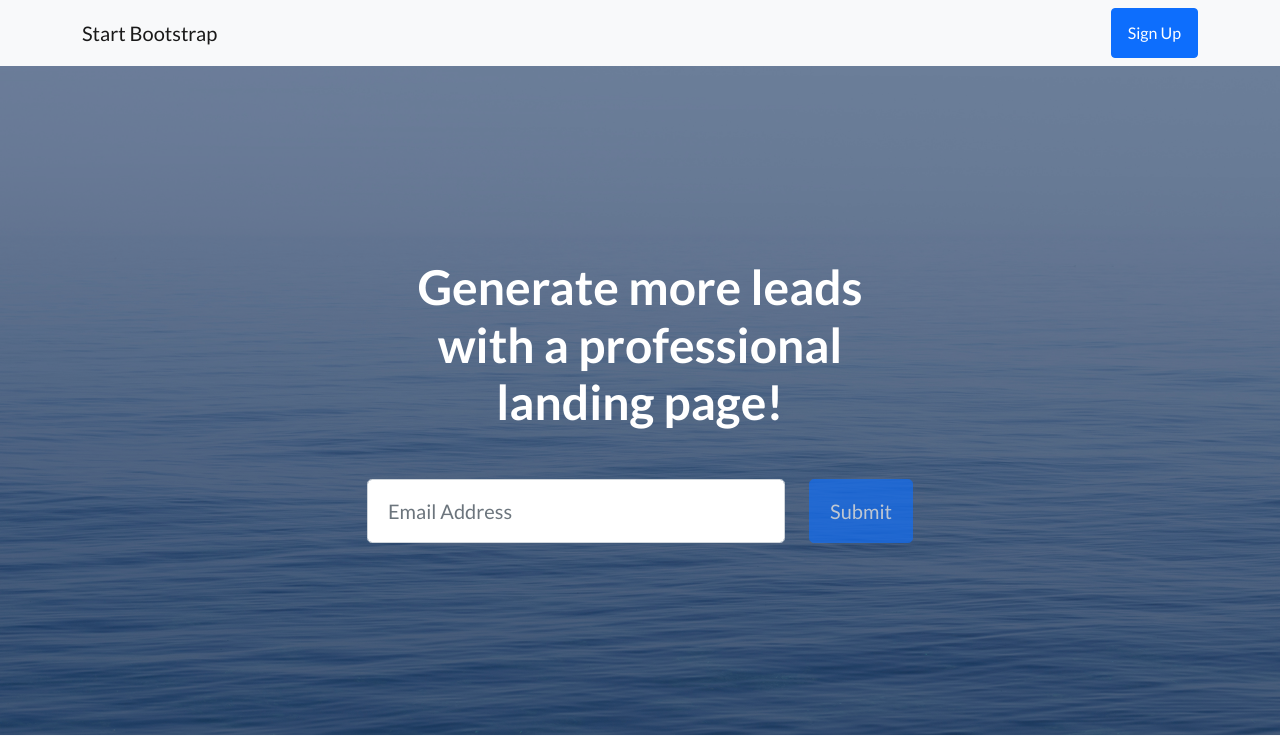
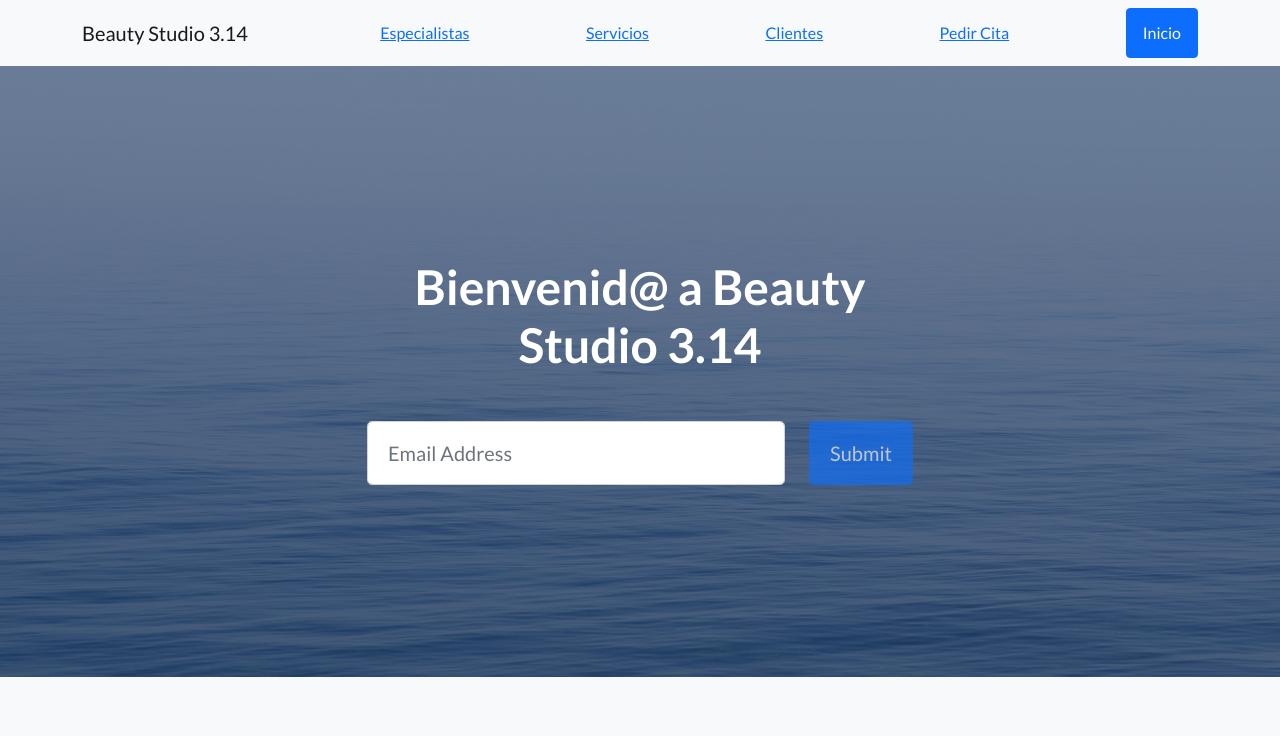
Before and after one commit to yuliyabundur/ProyectoStudio, a Django app: page / in a window 1280 px wide. Shown: the top 736 px of the page. Run offline with Django 4.2, Linux system fonts and the light colour scheme; some libraries are stand-ins or nearby versions.

Commit message:
add navigation

```diff
--- a/AppBeautyStudio/templates/AppBeautyStudio/inicio.html
+++ b/AppBeautyStudio/templates/AppBeautyStudio/inicio.html
@@ -20,8 +20,12 @@
         <!-- Navigation-->
         <nav class="navbar navbar-light bg-light static-top">
             <div class="container">
-                <a class="navbar-brand" href="#!">Start Bootstrap</a>
-                <a class="btn btn-primary" href="#signup">Sign Up</a>
+                <a class="navbar-brand" href="/">Beauty Studio 3.14</a>
+                <a href="/especialistas/">Especialistas</a>
+                <a href="/servicios/">Servicios</a>
+                <a href="/clientes/">Clientes</a>
+                <a href="/pedir-cita/">Pedir Cita</a>
+                <a class="btn btn-primary" href="/">Inicio</a>
             </div>
         </nav>
         <!-- Masthead-->
@@ -31,15 +35,7 @@
                     <div class="col-xl-6">
                         <div class="text-center text-white">
                             <!-- Page heading-->
-                            <h1 class="mb-5">Generate more leads with a professional landing page!</h1>
-                            <!-- Signup form-->
-                            <!-- * * * * * * * * * * * * * * *-->
-                            <!-- * * SB Forms Contact Form * *-->
-                            <!-- * * * * * * * * * * * * * * *-->
-                            <!-- This form is pre-integrated with SB Forms.-->
-                            <!-- To make this form functional, sign up at-->
-                            <!-- https://startbootstrap.com/solution/contact-forms-->
-                            <!-- to get an API token!-->
+                            <h1 class="mb-5">Bienvenid@ a Beauty Studio 3.14</h1>
                             <form class="form-subscribe" id="contactForm" data-sb-form-api-token="API_TOKEN">
                                 <!-- Email address input-->
                                 <div class="row">
```
